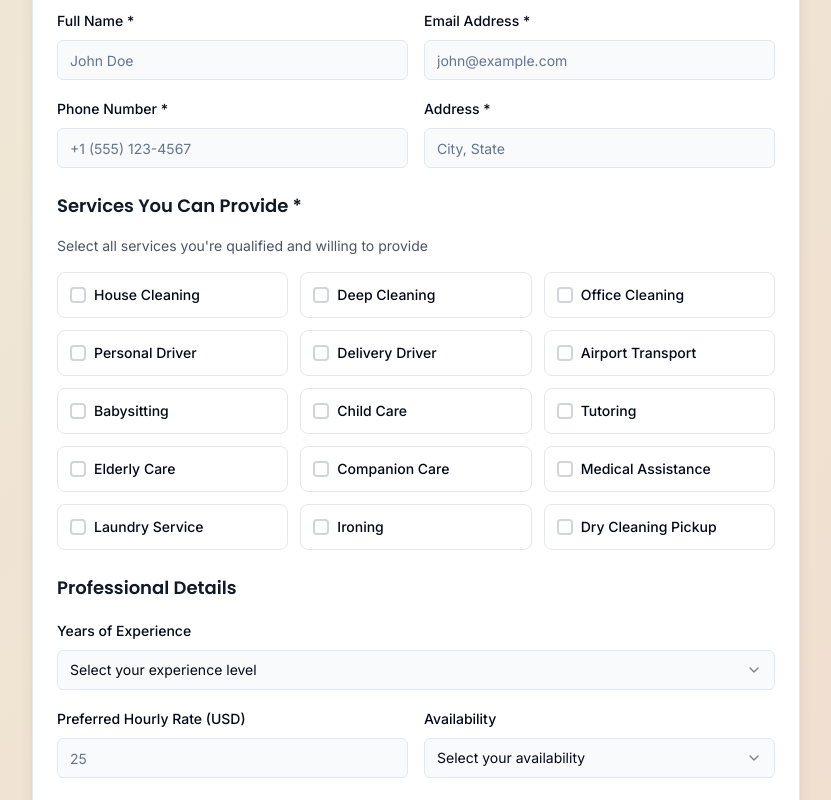
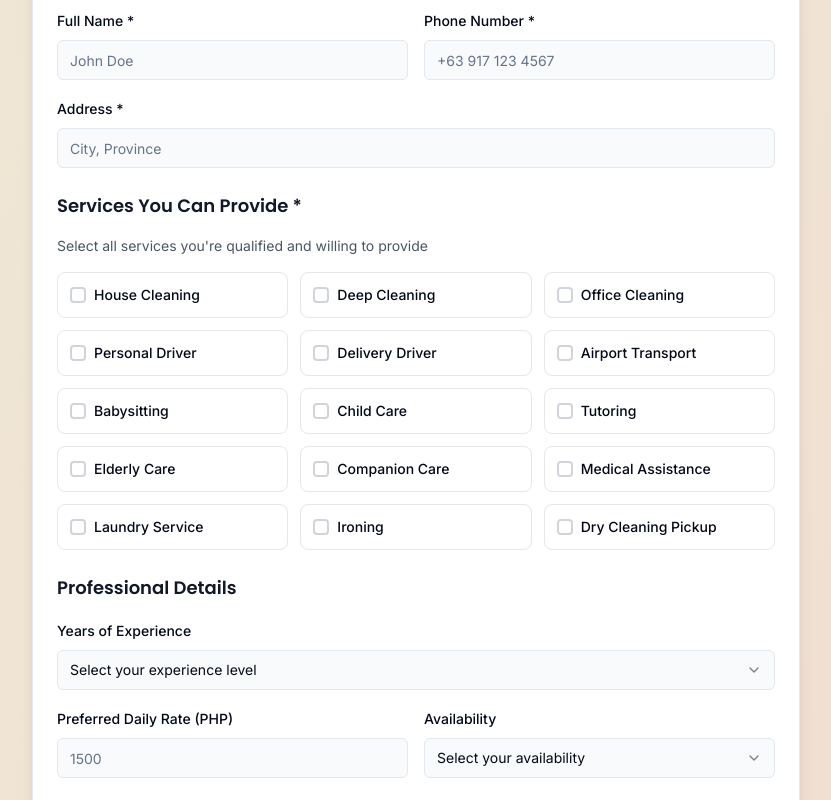
Before and after one commit to artangente00/talent-booking-platform, a React (Vite) app: page /talent-application in a window 1280 px wide. Shown: the part 340-1140 px from the top of the page, without its empty margins (224-1055 px from the left). Built offline with nearby package versions, Linux system fonts and the light colour scheme.

Commit message:
Refactor: Update talent application form
- Changed "Preferred Hourly Rate (USD)" to "Preferred Daily rate (PHP)".
- Removed the email input field from the talent application form.

```diff
--- a/src/pages/TalentApplication.tsx
+++ b/src/pages/TalentApplication.tsx
@@ -1,4 +1,3 @@
-
 import React, { useState } from 'react';
 import { Link, useNavigate } from 'react-router-dom';
 import { Button } from '@/components/ui/button';
@@ -14,14 +13,13 @@ import { supabase } from '@/integrations/supabase/client';
 const TalentApplication = () => {
   const [formData, setFormData] = useState({
     fullName: '',
-    email: '',
     phone: '',
     address: '',
     experience: '',
     services: [] as string[],
     description: '',
     availability: '',
-    hourlyRate: ''
+    dailyRate: ''
   });
   const [isLoading, setIsLoading] = useState(false);
   const { toast } = useToast();
@@ -73,14 +71,14 @@ const TalentApplication = () => {
         .from('talents')
         .insert({
           full_name: formData.fullName,
-          email: formData.email,
+          email: '', // Empty email since we removed the field
           phone: formData.phone,
           address: formData.address,
           experience: formData.experience || null,
           services: formData.services,
           description: formData.description || null,
           availability: formData.availability || null,
-          hourly_rate: formData.hourlyRate ? parseFloat(formData.hourlyRate) : null,
+          hourly_rate: formData.dailyRate ? parseFloat(formData.dailyRate) : null,
         });
 
       if (error) {
@@ -96,14 +94,13 @@ const TalentApplication = () => {
       // Reset form
       setFormData({
         fullName: '',
-        email: '',
         phone: '',
         address: '',
         experience: '',
         services: [],
         description: '',
         availability: '',
-        hourlyRate: ''
+        dailyRate: ''
       });
 
     } catch (error) {
@@ -179,29 +176,16 @@ const TalentApplication = () => {
                     </div>
 
                     <div className="space-y-2">
-                      <Label htmlFor="email">Email Address *</Label>
-                      <Input
-                        id="email"
-                        type="email"
-                        placeholder="john@example.com"
-                        value={formData.email}
-                        onChange={(e) => setFormData(prev => ({ ...prev, email: e.target.value }))}
-                        required
-                      />
-                    </div>
-                  </div>
-
-                  <div className="grid grid-cols-1 md:grid-cols-2 gap-4">
-                    <div className="space-y-2">
                       <Label htmlFor="phone">Phone Number *</Label>
                       <Input
                         id="phone"
                         type="tel"
-                        placeholder="+1 (555) 123-4567"
+                        placeholder="+63 917 123 4567"
                         value={formData.phone}
                         onChange={(e) => setFormData(prev => ({ ...prev, phone: e.target.value }))}
                         required
                       />
+                    </div>
                   </div>
 
                   <div className="space-y-2">
@@ -209,12 +193,11 @@ const TalentApplication = () => {
                     <Input
                       id="address"
                       type="text"
-                        placeholder="City, State"
+                      placeholder="City, Province"
                       value={formData.address}
                       onChange={(e) => setFormData(prev => ({ ...prev, address: e.target.value }))}
                       required
                     />
-                    </div>
                   </div>
                 </div>
 
@@ -273,14 +256,14 @@ const TalentApplication = () => {
 
                   <div className="grid grid-cols-1 md:grid-cols-2 gap-4">
                     <div className="space-y-2">
-                      <Label htmlFor="hourlyRate">Preferred Hourly Rate (USD)</Label>
+                      <Label htmlFor="dailyRate">Preferred Daily Rate (PHP)</Label>
                       <Input
-                        id="hourlyRate"
+                        id="dailyRate"
                         type="number"
-                        placeholder="25"
-                        min="10"
-                        value={formData.hourlyRate}
-                        onChange={(e) => setFormData(prev => ({ ...prev, hourlyRate: e.target.value }))}
+                        placeholder="1500"
+                        min="500"
+                        value={formData.dailyRate}
+                        onChange={(e) => setFormData(prev => ({ ...prev, dailyRate: e.target.value }))}
                       />
                     </div>
 
```
Lines whose indentation alone changed are shown as unchanged.
